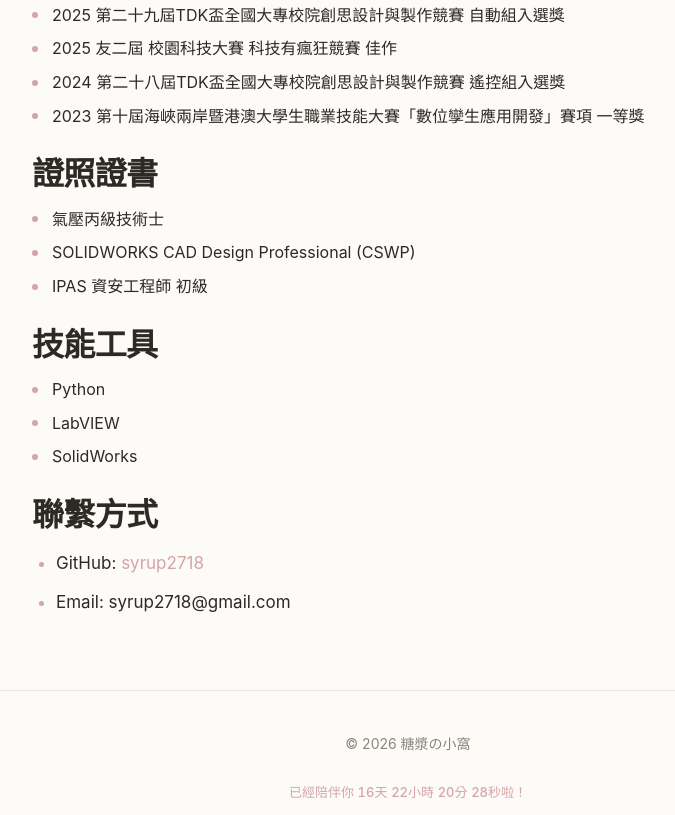
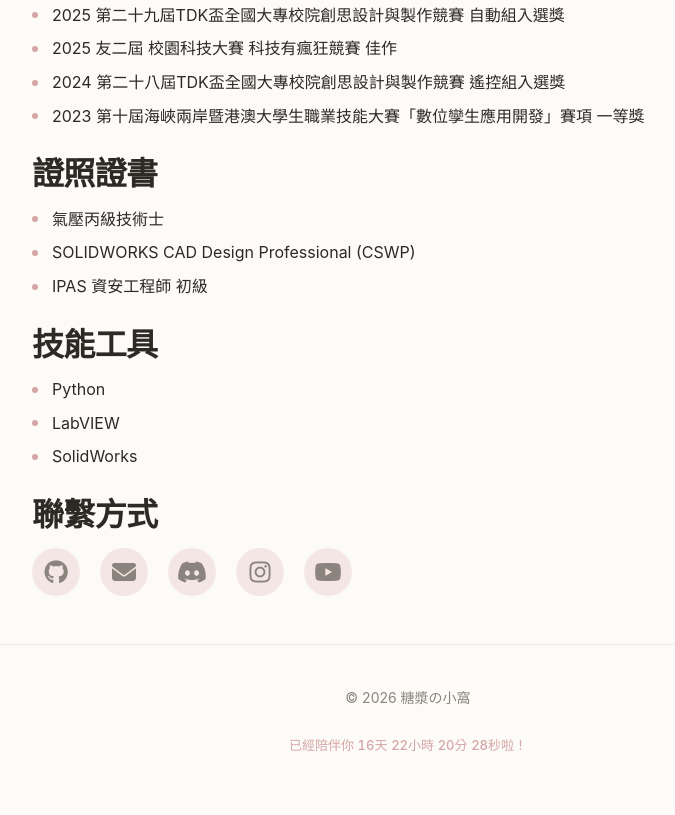
Before and after one commit to Syrup2718/syrup2718.github.io, an Astro site: page /about in a window 1280 px wide. Shown: the part 1891-2706 px from the top of the page, without its empty margins (232-907 px from the left). Built offline with nearby package versions, Linux system fonts and the light colour scheme; Astro itself is replaced by a stand-in of ours; some icons are missing; a web font is replaced by a local one.

Commit message:
adjust contact

```diff
--- a/src/pages/about.astro
+++ b/src/pages/about.astro
@@ -8,6 +8,12 @@ interface ExperienceItem {
   title: string;
 }
 
+interface ContactItem {
+  name: string;
+  icon: string;
+  url: string;
+}
+
 const experienceItems: ExperienceItem[] = [
   { date: '2026/07', title: '參與 2026 AIS3' },
   { date: '2025/12', title: '參與 2025 北科新世代青年城市論壇' },
@@ -15,6 +21,14 @@ const experienceItems: ExperienceItem[] = [
   { date: '2025/05', title: '參與 2025 AIS3 Club' },
   { date: '2024/09', title: '擔任 班級代表' },
   { date: '2024/09', title: '擔任 科學會會長' },
+];
+
+const contactItems: ContactItem[] = [
+  { name: 'GitHub', icon: 'fa-brands fa-github', url: 'https://github.com/syrup2718' },
+  { name: 'Email', icon: 'fa-solid fa-envelope', url: 'mailto:syrup2718@gmail.com' },
+  { name: 'Discord', icon: 'fa-brands fa-discord', url: 'https://discord.com/users/1006001748005093446' },
+  { name: 'Instagram', icon: 'fa-brands fa-instagram', url: 'https://instagram.com/syrupouo' },
+  { name: 'YouTube', icon: 'fa-brands fa-youtube', url: 'https://youtube.com/syrup2718' },
 ];
 ---
 
@@ -41,7 +55,7 @@ const experienceItems: ExperienceItem[] = [
     嗨嗨你們好吖，我是糖漿，目前就讀於臺北科技大學，現在已經是個19歲的老人家惹QWQ。這裡是我在網路世界搭建的小窩，主要會記錄一些生活碎片、技術筆記、個人專題，還有偶爾突然冒出來的心得感想。雖然內容可能有點雜亂，但也算是我一路學習與成長留下來的足跡，歡迎你們來探險探險～
   </p>
   <p>
-    我的興趣範圍非常廣，人工智慧、機器人、資訊安全，這些都是我有興趣ㄉ。平常喜歡研究一些新技術，也很享受把腦袋裡天馬行空的想法，一點一點做成真正可以運作的東西。雖然製作過程中經常遇到各種 Bug，有時候修好一個問題，又會蹦出三個新的問題，但看到作品成功動起來的那一刻，還是會覺得超級有成就感！
+    我的興趣範圍非常廣，人工智慧、機器人、資訊安全，這些都是我有興趣ㄉ。平常喜歡研究一些新技術，也很享受把腦袋裡天馬行空的想法，一點一點做成真正可以運作的東西。雖然製作過程中經常遇到各種 Bug，有時候修好一個問題，又會冒出三個新的問題，但看到作品成功動起來的那一刻，還是會覺得超級有成就感！
   </p>
   <p>
     除了研究技術之外，我平常也喜歡看小說、聽音樂、玩玩遊戲，偶爾發發呆或沉浸在自己的幻想世界裡。對我來說這些都是忙碌生活中的充電方式，也常常能從故事、音樂和遊戲裡獲得一些新的靈感。
@@ -82,10 +96,20 @@ const experienceItems: ExperienceItem[] = [
   </ul>
 
   <h2>聯繫方式</h2>
-  <ul>
-    <li>GitHub: <a href="https://github.com/syrup2718">syrup2718</a></li>
-    <li>Email: syrup2718@gmail.com</li>
-  </ul>
+  <div class="contact-links">
+    {contactItems.map((item) => (
+      <a
+        href={item.url}
+        class="contact-link"
+        target="_blank"
+        rel="noopener noreferrer"
+        aria-label={item.name}
+        title={item.name}
+      >
+        <i class={item.icon} aria-hidden="true" />
+      </a>
+    ))}
+  </div>
 </Layout>
 
 
@@ -123,4 +147,30 @@ const experienceItems: ExperienceItem[] = [
   .experience-list li:last-child {
     margin-bottom: 0;
   }
+
+  .contact-links {
+    display: flex;
+    flex-wrap: wrap;
+    gap: 1.25rem;
+    align-items: center;
+  }
+
+  .contact-link {
+    display: inline-flex;
+    align-items: center;
+    justify-content: center;
+    width: 3rem;
+    height: 3rem;
+    font-size: 1.5rem;
+    color: var(--muted);
+    background: var(--accent-light);
+    border-radius: 50%;
+    text-decoration: none;
+    transition: color 0.2s ease, transform 0.2s ease;
+  }
+
+  .contact-link:hover {
+    color: var(--accent);
+    transform: translateY(-2px);
+  }
 </style>
```
Also changed, not shown: src/content/blog/second-post.md (+1 -1 lines).
